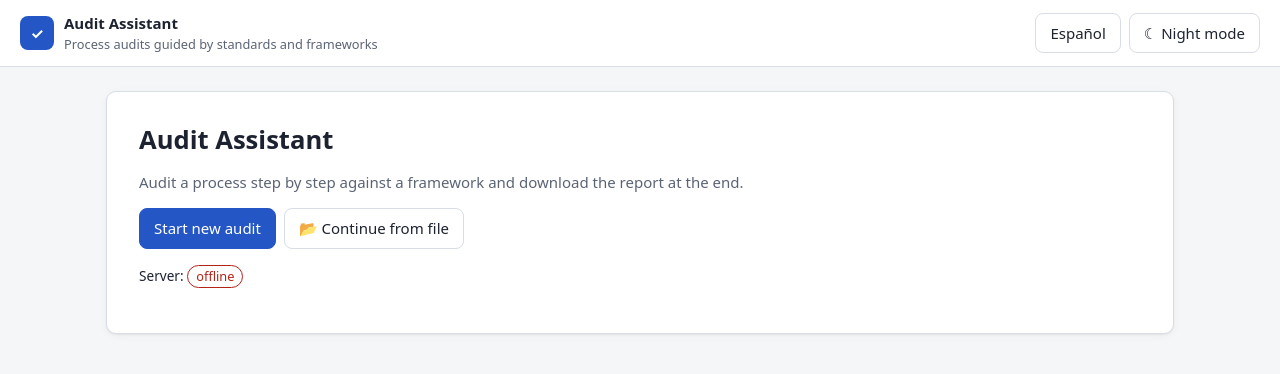
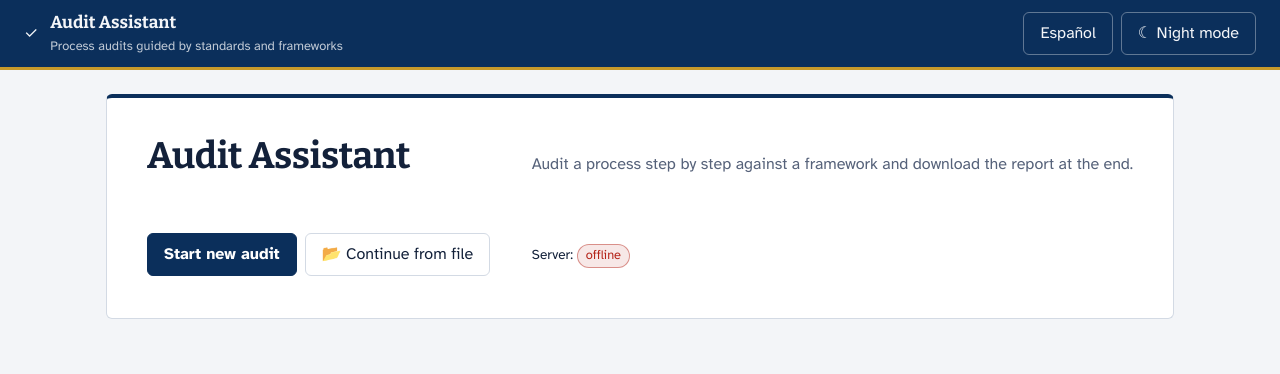
Before and after one commit to ADEP-123/AuditAPP, a React (Vite) app in the folder client/: page / in a window 1280 px wide. Shown: the top 374 px of the page. Built offline with nearby package versions, Linux system fonts and the light colour scheme; no server answers.

Commit message:
style(ui): :art: paleta de referencia UDES (azul y oro), tipografías Bitter y Atkinson Hyperlegible servidas localmente

```diff
--- a/client/package.json
+++ b/client/package.json
@@ -9,6 +9,8 @@
     "preview": "vite preview"
   },
   "dependencies": {
+    "@fontsource/atkinson-hyperlegible": "5.3.0",
+    "@fontsource/bitter": "5.3.0",
     "react": "19.3.1",
     "react-dom": "19.3.1"
   },
--- a/client/src/main.jsx
+++ b/client/src/main.jsx
@@ -5,6 +5,11 @@ import { ThemeProvider } from './application/theme/ThemeContext.jsx';
 import { AuditProvider } from './application/audit/AuditContext.jsx';
 import { NavProvider } from './application/navigation/NavContext.jsx';
 import App from './App.jsx';
+// fuentes servidas por la propia app (la CSP no permite fuentes externas)
+import '@fontsource/bitter/600.css';
+import '@fontsource/bitter/700.css';
+import '@fontsource/atkinson-hyperlegible/400.css';
+import '@fontsource/atkinson-hyperlegible/700.css';
 import './presentation/styles/global.css';
 
 createRoot(document.getElementById('root')).render(
--- a/client/src/presentation/styles/global.css
+++ b/client/src/presentation/styles/global.css
@@ -1,37 +1,49 @@
 :root {
-  --bg: #f5f6f8;
+  /* paleta de referencia UDES: azul institucional y oro del escudo */
+  --navy: #0b2f5b;
+  --gold: #c79a2b;
+  --bg: #f3f5f8;
   --surface: #ffffff;
-  --surface-2: #eef0f4;
-  --text: #1c2230;
-  --muted: #5b6475;
-  --border: #d9dde5;
-  --primary: #2457c5;
+  --surface-2: #e9edf3;
+  --text: #13213a;
+  --muted: #56627a;
+  --border: #d3dae4;
+  --primary: #0b2f5b;
   --primary-text: #ffffff;
-  --success: #1f7a4d;
-  --warning: #9a6200;
+  --accent-text: #85601a; /* oro oscurecido para texto: 5:1 sobre blanco */
+  --header-bg: #0b2f5b;
+  --header-text: #f3f5f8;
+  --seal-core: #0b2f5b;
+  --success: #1d6b45;
+  --warning: #8f5b00;
   --danger: #b42318;
-  --info: #0b6e8a;
+  --info: #0b6380;
   --critical: #7a0b2e;
-  --radius: 10px;
-  --shadow: 0 1px 2px rgb(0 0 0 / 0.06), 0 2px 8px rgb(0 0 0 / 0.04);
+  --radius: 6px;
+  --font-body: 'Atkinson Hyperlegible', system-ui, -apple-system, 'Segoe UI', sans-serif;
+  --font-head: 'Bitter', Georgia, 'Times New Roman', serif;
   color-scheme: light;
 }
 
 :root[data-theme='dark'] {
-  --bg: #12151c;
-  --surface: #1b2029;
-  --surface-2: #232a35;
-  --text: #e6e9ef;
-  --muted: #9aa3b2;
-  --border: #323a47;
-  --primary: #6d9bff;
-  --primary-text: #0d1220;
+  --gold: #d9b04a;
+  --bg: #0c1626;
+  --surface: #13213a;
+  --surface-2: #1a2b47;
+  --text: #e8edf5;
+  --muted: #a3b0c5;
+  --border: #2a3b58;
+  --primary: #8db4f0;
+  --primary-text: #0c1626;
+  --accent-text: #e2bf62;
+  --header-bg: #08101d;
+  --header-text: #e8edf5;
+  --seal-core: #0b2f5b;
   --success: #4cc38a;
   --warning: #e7a33e;
   --danger: #ff7a70;
   --info: #5cc8e6;
   --critical: #ff5c8a;
-  --shadow: none;
   color-scheme: dark;
 }
 
@@ -41,44 +53,74 @@ body {
   margin: 0;
   background: var(--bg);
   color: var(--text);
-  font: 15px/1.5 system-ui, -apple-system, 'Segoe UI', Roboto, sans-serif;
+  font: 16px/1.55 var(--font-body);
 }
+#root { min-height: 100dvh; display: flex; flex-direction: column; }
+#root > main { flex: 1 0 auto; width: 100%; }
 
-h1, h2, h3 { line-height: 1.25; margin: 0 0 0.5em; }
-h1 { font-size: 1.6rem; }
-h2 { font-size: 1.25rem; }
-h3 { font-size: 1.05rem; }
+h1, h2, h3 { font-family: var(--font-head); font-weight: 700; line-height: 1.2; margin: 0 0 0.5em; letter-spacing: -0.01em; }
+h1 { font-size: 1.75rem; }
+h2 { font-size: 1.3rem; font-weight: 600; }
+h3 { font-size: 1.08rem; font-weight: 600; }
 a { color: var(--primary); }
 
 .container { max-width: 1100px; margin: 0 auto; padding: 24px 16px 64px; }
 
 .app-header {
   display: flex; align-items: center; justify-content: space-between; gap: 12px; flex-wrap: wrap;
-  padding: 12px 20px; background: var(--surface); border-bottom: 1px solid var(--border);
+  padding: 10px 24px; background: var(--header-bg); color: var(--header-text);
+  border-bottom: 3px solid var(--gold);
   position: sticky; top: 0; z-index: 10;
 }
-.brand { display: flex; align-items: center; gap: 10px; }
-.brand small { display: block; color: var(--muted); font-size: 0.8rem; }
-.brand-mark {
-  display: grid; place-items: center; width: 34px; height: 34px; border-radius: 8px;
-  background: var(--primary); color: var(--primary-text); font-weight: 700;
-}
+.brand { display: flex; align-items: center; gap: 12px; }
+.brand strong { font-family: var(--font-head); font-weight: 700; font-size: 1.08rem; }
+.brand small { display: block; opacity: 0.78; font-size: 0.8rem; }
+.brand-mark { flex: none; }
 .header-actions { display: flex; gap: 8px; flex-wrap: wrap; }
+.app-header .btn.ghost { color: var(--header-text); border-color: rgb(255 255 255 / 0.35); }
+.app-header .btn.ghost:hover { background: rgb(255 255 255 / 0.1); }
+.app-header .btn:not(.ghost) { background: var(--gold); border-color: var(--gold); color: #13213a; }
+.app-header :focus-visible { outline-color: var(--gold); }
 
 .card {
   background: var(--surface); border: 1px solid var(--border); border-radius: var(--radius);
-  padding: 20px; box-shadow: var(--shadow); margin-bottom: 16px;
+  padding: 20px; margin-bottom: 16px;
 }
-.hero { padding: 32px; }
+
+/* --- sello: marca de la app y de la bitácora sellada --- */
+.seal { display: block; }
+.seal-ring { fill: var(--gold); }
+.seal-inner { fill: var(--seal-core); }
+.seal-check { fill: none; stroke: var(--gold); stroke-width: 9; stroke-linecap: round; stroke-linejoin: round; }
+.seal-text { fill: var(--seal-core); font: 700 10px var(--font-head); }
+
+.hero {
+  display: grid; grid-template-columns: minmax(0, 1fr) auto; gap: 32px; align-items: center;
+  padding: 36px 40px; margin-bottom: 24px;
+  background: var(--surface); border: 1px solid var(--border); border-top: 4px solid var(--navy); border-radius: var(--radius);
+}
+:root[data-theme='dark'] .hero { border-top-color: var(--gold); }
+.hero h1 { font-size: 2.3rem; max-width: 18ch; }
+.hero .lead { font-size: 1.08rem; color: var(--muted); max-width: 60ch; margin: 0 0 20px; }
+.hero-seal { transform: rotate(-8deg); }
+@media (prefers-reduced-motion: no-preference) {
+  /* único movimiento automático: el sello "se estampa" al abrir la portada */
+  .hero-seal { animation: stamp 0.55s cubic-bezier(0.2, 0.9, 0.3, 1.2) 0.15s both; }
+  @keyframes stamp {
+    from { opacity: 0; transform: rotate(-20deg) scale(1.35); }
+    to { opacity: 1; transform: rotate(-8deg) scale(1); }
+  }
+}
 .muted { color: var(--muted); }
 
 .btn {
   border: 1px solid var(--primary); background: var(--primary); color: var(--primary-text);
-  border-radius: 8px; padding: 8px 14px; font: inherit; cursor: pointer;
+  border-radius: var(--radius); padding: 8px 16px; font: inherit; font-weight: 700; cursor: pointer;
 }
-.btn:hover { filter: brightness(1.08); }
+.btn:hover { filter: brightness(1.12); }
 .btn:disabled { opacity: 0.5; cursor: not-allowed; }
-.btn.ghost { background: transparent; color: var(--text); border-color: var(--border); }
+.btn.ghost { background: transparent; color: var(--text); border-color: var(--border); font-weight: 400; }
+.btn.ghost:hover { background: var(--surface-2); filter: none; }
 .btn.danger { background: var(--danger); border-color: var(--danger); color: #fff; }
 .btn.small { padding: 4px 10px; font-size: 0.85rem; }
 .btn:focus-visible, input:focus-visible, select:focus-visible, textarea:focus-visible {
@@ -87,7 +129,8 @@ a { color: var(--primary); }
 
 .badge {
   display: inline-block; padding: 1px 8px; border-radius: 999px; font-size: 0.8rem;
-  border: 1px solid currentColor;
+  border: 1px solid color-mix(in srgb, currentColor 45%, transparent);
+  background: color-mix(in srgb, currentColor 10%, transparent);
   white-space: nowrap; /* "No aplica" en dos líneas se veía roto */
 }
 .badge.success { color: var(--success); }
@@ -134,7 +177,7 @@ input[type='checkbox'], input[type='radio'] { width: auto; flex: none; min-width
 
 .tabs { display: flex; gap: 4px; flex-wrap: wrap; margin-bottom: -1px; }
 .tab { border: 1px solid var(--border); border-bottom: none; background: var(--surface-2); color: var(--text); padding: 8px 14px; border-radius: 8px 8px 0 0; cursor: pointer; font: inherit; }
-.tab.active { background: var(--surface); font-weight: 600; }
+.tab.active { background: var(--surface); font-weight: 700; box-shadow: inset 0 3px 0 var(--gold); }
 .filters { display: flex; gap: 8px; flex-wrap: wrap; margin: 8px 0 12px; }
 .filters select, .filters input { width: auto; flex: 1 1 180px; }
 .checklist { list-style: none; margin: 0; padding: 0; }
@@ -146,13 +189,13 @@ input[type='checkbox'], input[type='radio'] { width: auto; flex: none; min-width
 
 .table { width: 100%; border-collapse: collapse; }
 .table th, .table td { text-align: left; padding: 8px; border-bottom: 1px solid var(--border); vertical-align: top; }
-.table th { font-size: 0.8rem; color: var(--muted); text-transform: uppercase; }
+.table th { font-size: 0.85rem; color: var(--muted); font-weight: 700; }
 .clickable { cursor: pointer; }
 .clickable:hover { background: var(--surface-2); }
 .link { background: none; border: none; color: var(--primary); font: inherit; cursor: pointer; padding: 0; text-decoration: underline; }
 .clamp { display: -webkit-box; -webkit-line-clamp: 2; -webkit-box-orient: vertical; overflow: hidden; }
 
-.requirement { margin: 8px 0; padding: 10px 14px; border-left: 4px solid var(--primary); background: var(--surface-2); border-radius: 0 8px 8px 0; }
+.requirement { margin: 8px 0; padding: 10px 14px; border-left: 4px solid var(--gold); background: var(--surface-2); border-radius: 0 8px 8px 0; }
 .status-options { display: flex; gap: 8px; flex-wrap: wrap; margin-bottom: 12px; }
 .status-option { display: flex; align-items: center; gap: 6px; padding: 8px 12px; border: 1px solid var(--border); border-radius: 8px; cursor: pointer; }
 .status-option.on { border-color: var(--primary); background: var(--surface-2); }
@@ -184,6 +227,7 @@ input[type='checkbox'], input[type='radio'] { width: auto; flex: none; min-width
 /* --- integridad e importación --- */
 .integrity { border: 1px solid var(--border); border-left: 4px solid var(--success); border-radius: 8px; padding: 10px 14px; margin: 8px 0; }
 .integrity.bad { border-left-color: var(--danger); }
+.integrity-head .seal { float: left; margin: 2px 10px 0 0; }
 .integrity ul { margin: 6px 0; }
 .warning-box { border: 1px solid var(--warning); border-radius: 8px; padding: 10px; margin: 8px 0; }
 
@@ -193,6 +237,11 @@ input[type='checkbox'], input[type='radio'] { width: auto; flex: none; min-width
 .stats strong { font-size: 1.5rem; }
 .stats span { color: var(--muted); font-size: 0.85rem; }
 .warning-text { color: var(--warning); }
+
+/* --- pie de página --- */
+.app-footer { background: var(--header-bg); color: var(--header-text); border-top: 3px solid var(--gold); }
+.footer-inner { max-width: 1100px; margin: 0 auto; padding: 18px 16px; display: flex; align-items: center; gap: 12px; }
+.footer-inner p { margin: 0; font-size: 0.9rem; opacity: 0.9; }
 
 /* --- celular y pantallas angostas --- */
 .show-sm { display: none; }
@@ -208,12 +257,15 @@ select, input { min-width: 0; max-width: 100%; } /* un <select> con opciones lar
   body { font-size: 15px; }
   input, select, textarea { font-size: 16px; } /* evita el zoom automático de iOS al enfocar */
   .app-header { position: static; padding: 8px 12px; gap: 8px; }
-  .brand-mark { width: 30px; height: 30px; }
+  .brand-mark { width: 32px; height: 32px; }
   .header-actions { gap: 6px; }
   .header-actions .btn { padding: 6px 10px; }
   .container { padding: 14px 10px 48px; }
   .card { padding: 14px; }
-  .hero { padding: 20px 16px; }
+  .hero { grid-template-columns: 1fr; padding: 22px 16px; gap: 16px; }
+  .hero h1 { font-size: 1.6rem; }
+  .hero-seal { order: -1; width: 112px; height: 112px; justify-self: end; margin: 0 8px -8px 0; }
+  .footer-inner { align-items: flex-start; }
   h1 { font-size: 1.3rem; }
   h2 { font-size: 1.1rem; }
   .page-header { gap: 10px; margin-bottom: 12px; }
```
Also changed, not shown: 1 other file (tests, documents, lock files or other folders).
